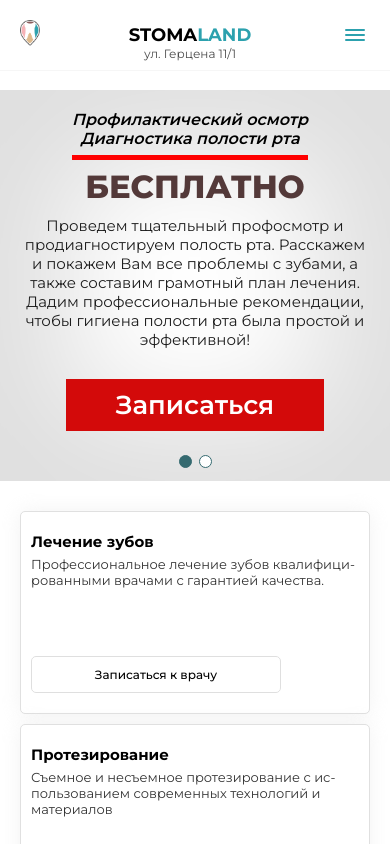
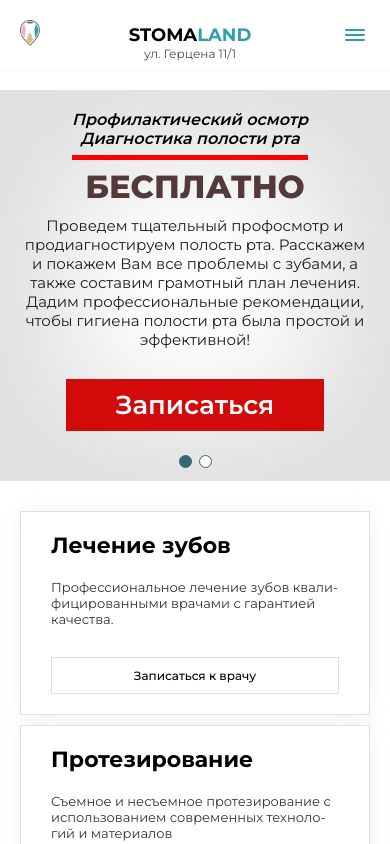
Before and after one commit to ErlanAkimov/stomaland, a React (Create React App) app: page / in a window 390 px wide. Shown: the top 844 px of the page. Built offline with nearby package versions, Linux system fonts and the light colour scheme.

Commit message:
Изменены радиусы бордеров + кнопка установлена на всю ширину блока, убран фиксированный height для текста

```diff
--- a/src/pages/Homepage/ServicesCards/ServicesCards.module.scss
+++ b/src/pages/Homepage/ServicesCards/ServicesCards.module.scss
@@ -97,15 +97,14 @@
 @media screen and (max-width: 575px) {
 	.content {
 		padding: 30px 20px;
-	}
+
 		.card {
-		width: 100%;
-		padding: 20px 10px;
-		border-radius: 15px;
+			padding: 20px 30px;
 			height: fit-content;
+			border-radius: 0;
 
 			&__title {
-			font-size: 15px;
+				font-size: 22px;
 			}
 
 			&__text {
@@ -113,13 +112,20 @@
 				font-size: 13px;
 				margin-top: 5px;
 				hyphens: auto;
-		}
-		&__btn {
-
+				margin-top: 20px;
+				height: fit-content;
 			}
 
 			&__img {
 				display: none;
 			}
+
+			&__btn {
+				width: 100%;
+				margin-top: 30px;
+				border-radius: 0;
 			}
 		}
+	}
+
+}
```
Lines whose indentation alone changed are shown as unchanged.
